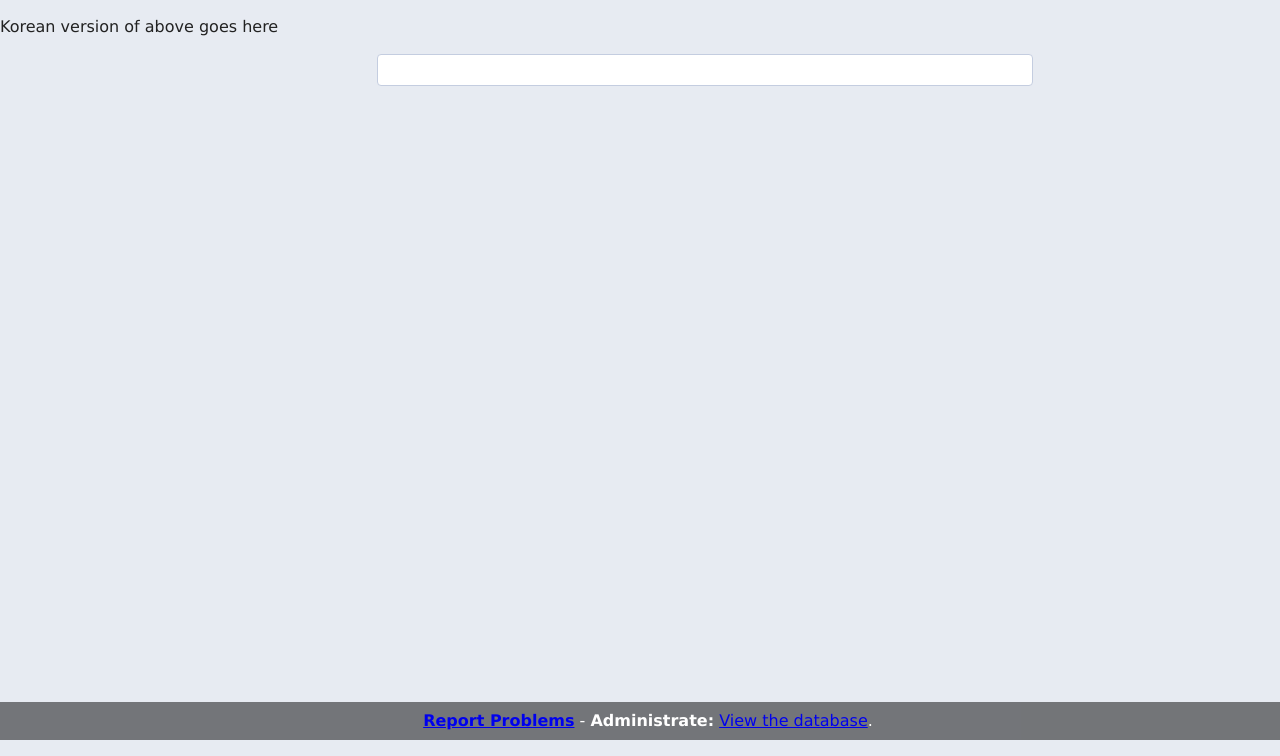
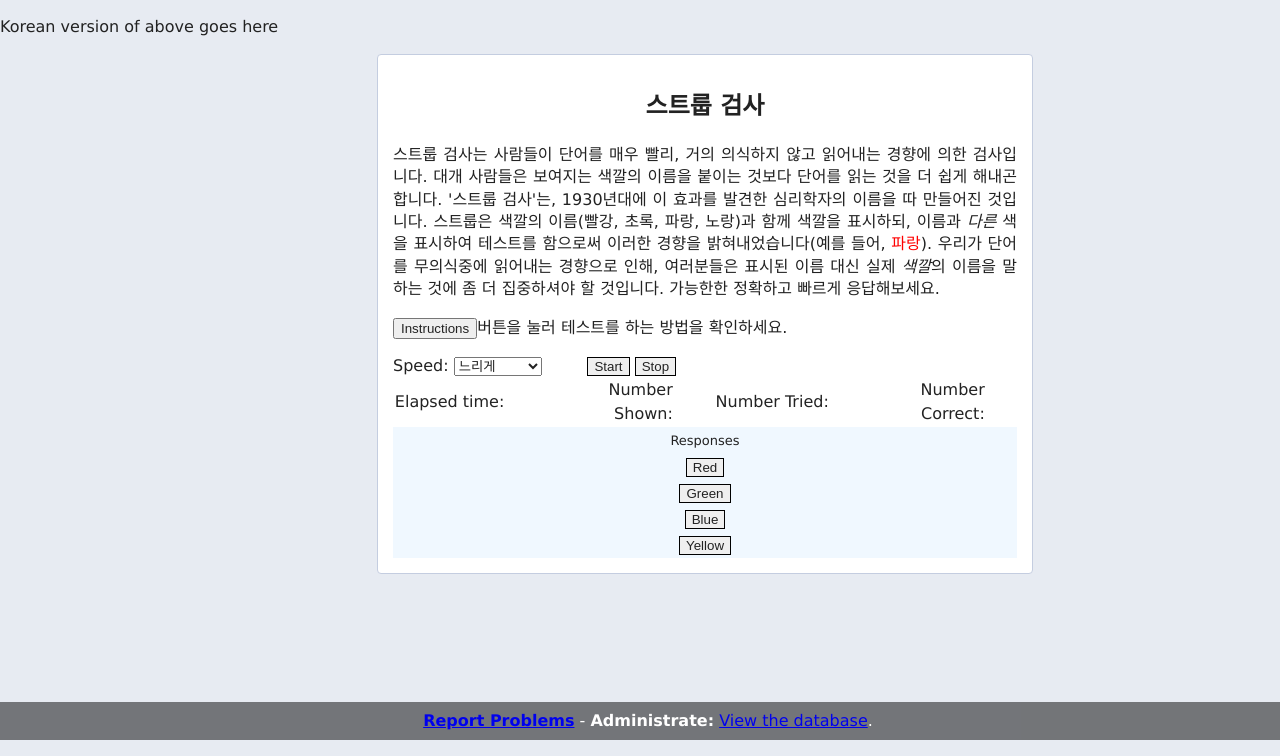
Before and after one commit to pinetree408/p-emotiondiary, a Flask app: template templates/game.html in a window 1280 px wide. Shown: the part 44-800 px from the top of the page. Run offline with Flask 2, Linux system fonts and the light colour scheme; the template is opened without the code that fills it, so the values that code supplies are empty.

Commit message:
Updated Korean translation of template

```diff
--- a/templates/game.html
+++ b/templates/game.html
@@ -46,3 +46,51 @@ Number Correct:</td><td align="left"><div id="numcorrect_div" class="numeric_for
 <tr><td align="center"><input type="submit" name="answerBtn" value="Yellow" onclick="respond(3);return false" style="border:1px solid black;"></td></tr>
 </table>
 {% endblock %}
+
+
+{% block contentBoxKR %}
+<h2 class="centerText">스트룹 검사</h2>
+<div id="intro_text">
+  <p>스트룹 검사는 사람들이 단어를 매우 빨리, 거의 의식하지 않고 읽어내는 경향에 의한 검사입니다. 대개 사람들은 보여지는 색깔의 이름을 붙이는 것보다 단어를 읽는 것을 더 쉽게 해내곤 합니다. '스트룹 검사'는, 1930년대에 이 효과를 발견한 심리학자의 이름을 따 만들어진 것입니다. 스트룹은 색깔의 이름(빨강, 초록, 파랑, 노랑)과 함께 색깔을 표시하되, 이름과 <em>다른</em> 색을 표시하여 테스트를 함으로써 이러한 경향을 밝혀내었습니다(예를 들어, <font color="red">파랑</font>). 우리가 단어를 무의식중에 읽어내는 경향으로 인해, 여러분들은 표시된 이름 대신 실제 <em>색깔</em>의 이름을 말하는 것에 좀 더 집중하셔야 할 것입니다. 가능한한 정확하고 빠르게 응답해보세요.</p>
+<p>
+<!--Please click on the <a href="http://esl-voices.com/instrs/stroop-instrs.html" target="_blank">Instructions link</a> for the details of how to perform this task. -->
+<input type="button" value="Instructions"  onclick="showInstructions();return false;">버튼을 눌러 테스트를 하는 방법을 확인하세요.
+</p>
+</div>
+
+<div id="start_stop" >
+Speed: <select id="taskspeed" onchange="changeSpeed();">
+<option value="Slow">느리게</option> <option value="Medium">보통 속도로</option>
+<option value="Fast">빠르게</option><option value="Fastest">매우 빠르게</option></select>
+&nbsp; &nbsp; &nbsp; &nbsp;
+<input type="button" name="start" value="Start"  class="submit_reset_btn" onclick="initialStartGame();return false;" style="border:1px solid black;">
+<input type="button" name="stop" value="Stop"  class="submit_reset_btn" onclick="stopGame();return false;" style="border:1px solid black;">
+</div>
+
+<div>
+<table width="100%" style="border:0px solid black;">
+<tr><td width="18%" align="right">
+Elapsed time:</td><td align="left" width="7%"><div id="elaps_time_div" class="numeric_form_field2"></div>
+</td><td width="20%" align="right">
+Number Shown:</td><td align="left"><div id="numshown_div" class="numeric_form_field"></div>
+</td><td width="20%" align="right">
+Number Tried:</td><td align="left"><div id="numtried_div" class="numeric_form_field"></div>
+</td><td width="20%" align="right">
+Number Correct:</td><td align="left"><div id="numcorrect_div" class="numeric_form_field"></div>
+</td></tr>
+</table>
+</div>
+
+<div id="stroop_container" class="stroopcontainer" style="background-color:AliceBlue;">
+    <div id="stroop-locate">
+    </div>
+
+<div id="buttons-container" style="margin-right:0px;margin-bottom:0px;">
+<table>
+<tr><td align="center"> <font size=-1>Responses</font></td></tr>
+<tr><td align="center"><input type="submit" name="answerBtn" value="Red" onclick="respond(0);return false" style="border:1px solid black;"></td></tr>
+<tr><td align="center"><input type="submit" name="answerBtn" value="Green" onclick="respond(1);return false" style="border:1px solid black;"></td></tr>
+<tr><td align="center"><input type="submit" name="answerBtn" value="Blue" onclick="respond(2);return false" style="border:1px solid black;"></td></tr>
+<tr><td align="center"><input type="submit" name="answerBtn" value="Yellow" onclick="respond(3);return false" style="border:1px solid black;"></td></tr>
+</table>
+{% endblock %}
```
